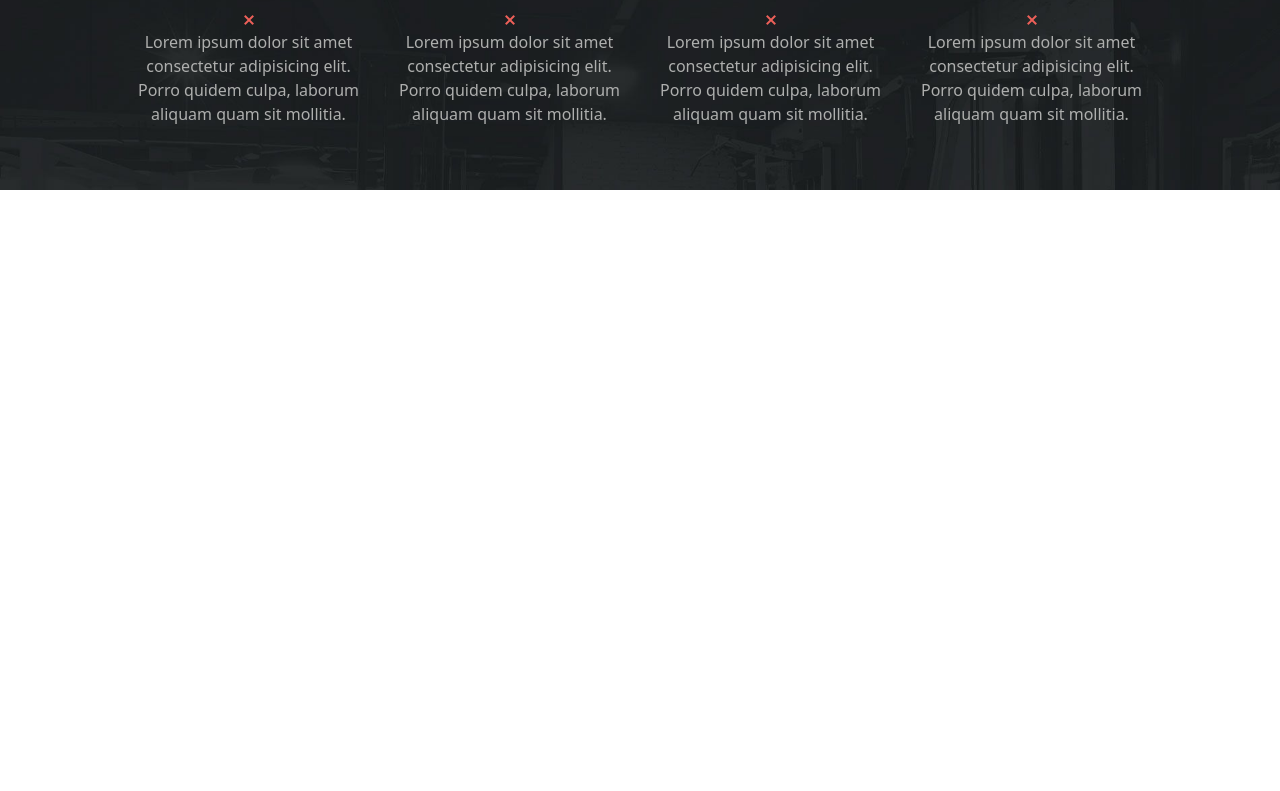
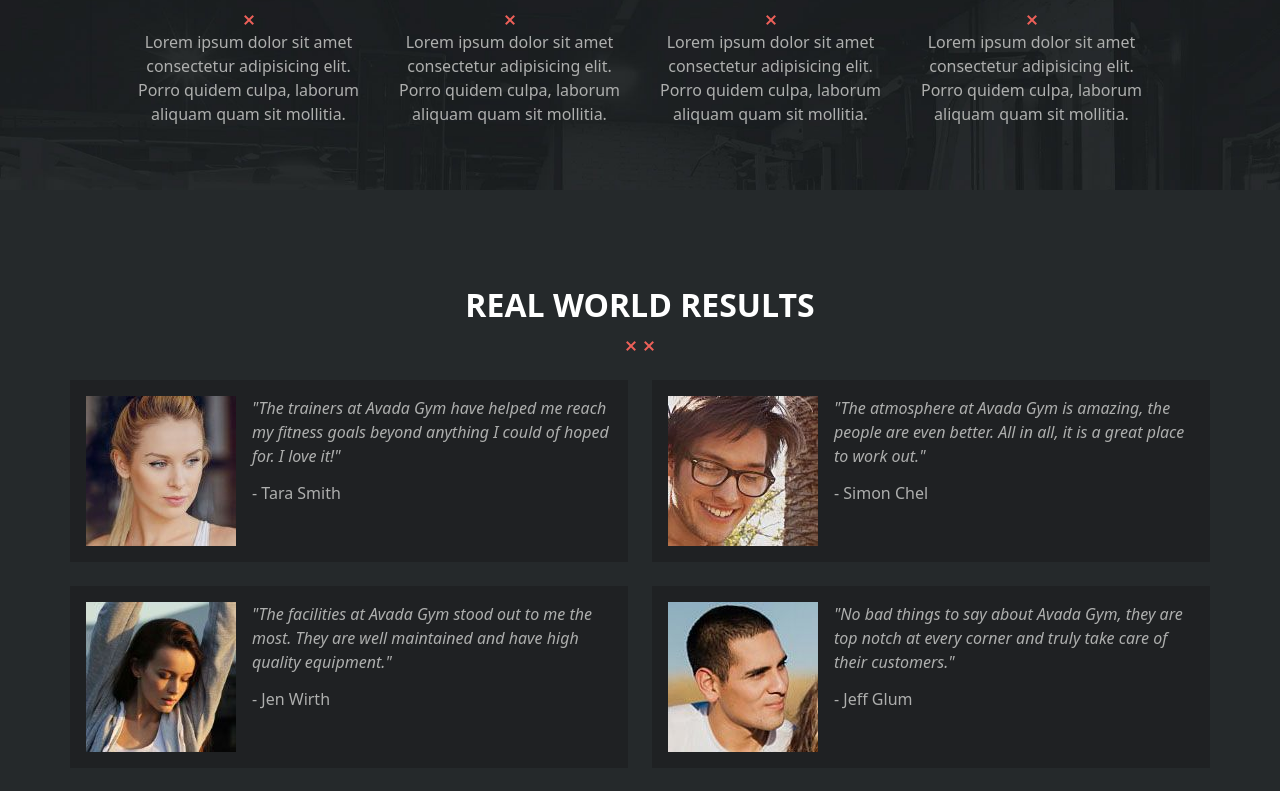
Before and after one commit to RuxandraRambet/proj-html-vuejs, a Vue app: page / in a window 1280 px wide. Shown: the part 1675-2466 px from the top of the page. Before the commit the page ends 1865 px from the top, so only its background shows below. Built offline with nearby package versions, Linux system fonts and the light colour scheme.

Commit message:
feat: results section in main

```diff
--- a/src/components/AppMain.vue
+++ b/src/components/AppMain.vue
@@ -2,12 +2,14 @@
 import DescriptionSection from './DescriptionSection.vue';
 import SignUpSection from './SignUpSection.vue';
 import IconsSection from './IconsSection.vue';
+import ResultsSection from './ResultsSection.vue'
 export default {
     name: 'AppMain',
     components: {
         DescriptionSection,
         SignUpSection,
         IconsSection,
+        ResultsSection,
     }
 }
 </script>
@@ -17,6 +19,7 @@ export default {
         <DescriptionSection />
         <SignUpSection />
         <IconsSection/>
+        <ResultsSection/>
     </main>
 </template>
 
--- /dev/null
+++ b/src/components/ResultsSection.vue
@@ -0,0 +1,81 @@
+<script>
+export default {
+    name: 'Results',
+
+}
+</script>
+
+<template>
+    <section>
+        <div class="container py-5">
+            <div class="section-top text-center mt-5 mb-4">
+                <h2 class="text-uppercase text-white fw-bold">Real World Results</h2>
+                <img src="../assets/img/divider-xx-red.png" alt="divider X">
+            </div>
+
+            <div class="row gap-4">
+                <div class="col d-flex p-3">
+                    <img src="../assets/img/review_1-compressor.jpg" alt="user review img">
+                    <div class="review-text ms-3">
+                        <p class="fst-italic">"The trainers at Avada Gym have helped me reach my fitness goals beyond
+                            anything I could of hoped
+                            for. I love it!"
+                        </p>
+                        <h6>- Tara Smith</h6>
+                    </div>
+
+                </div>
+                <div class="col d-flex p-3">
+                    <img src="../assets/img/review_3-compressor-2.jpg" alt="user review img">
+                    <div class="review-text ms-3">
+                        <p class="fst-italic">"The atmosphere at Avada Gym is amazing, the people are even better. All in
+                            all, it is a great place to work out."
+                        </p>
+                        <h6>- Simon Chel</h6>
+                    </div>
+                </div>
+
+            </div>
+
+            <div class="row gap-4 mt-4">
+                <div class="col d-flex p-3">
+                    <img src="../assets/img/review_2-compressor.jpg" alt="user review img">
+                    <div class="review-text ms-3">
+                        <p class="fst-italic">"The facilities at Avada Gym stood out to me the most. They are well
+                            maintained and have high quality equipment."
+                        </p>
+                        <h6>- Jen Wirth</h6>
+                    </div>
+
+                </div>
+                <div class="col d-flex p-3">
+                    <img src="../assets/img/review_4-compressor-2.jpg" alt="user review img">
+                    <div class="review-text ms-3">
+                        <p class="fst-italic">"No bad things to say about Avada Gym, they are top notch at every corner and
+                            truly take care of their customers."
+                        </p>
+                        <h6>- Jeff Glum</h6>
+                    </div>
+                </div>
+
+            </div>
+        </div>
+
+    </section>
+</template>
+
+<style lang="scss" scoped>
+@use '../assets/scss/partials/variables' as *;
+
+section {
+    background-color: $primarybgcolor;
+}
+
+.col {
+    background-color: $secondarybgcolor;
+
+    .review-text {
+        color: $textsecondarycolor;
+    }
+}
+</style>
--- a/src/components/SignUpSection.vue
+++ b/src/components/SignUpSection.vue
@@ -10,7 +10,7 @@ export default {
         <div class="container">
             <div class="row py-5">
                 <!-- left side -->
-                <div class="col-6 py-5 text-center">
+                <div class="col py-5 text-center">
                     <div class="img-container">
                         <img src="../assets/img/home_img-compressor.jpg" alt="compressor img">
                     </div>
@@ -18,7 +18,7 @@ export default {
                 <!-- left-side -->
 
                 <!-- right side -->
-                <div class="col-6 py-5">
+                <div class="col py-5">
                     <h3 class="fw-bold text-white mb-5">Sign Up For A Free Training Session!</h3>
                     <div class="mb-4">
                         <label for="name" class="form-label">Name..*</label>
```
